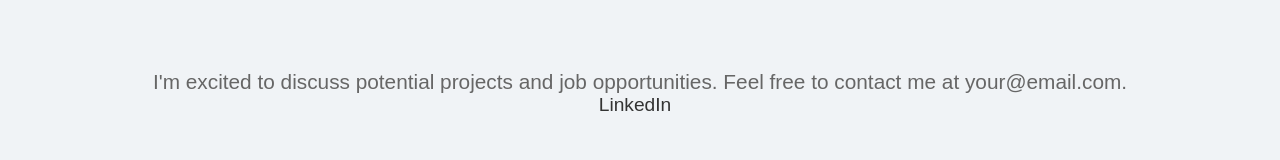
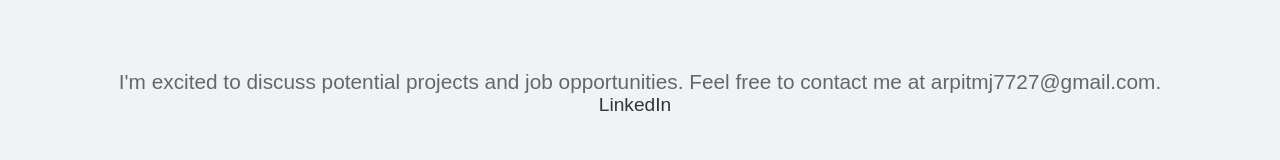
Before and after one commit to Arpit-Mahajan-03/Portfolio-Website, a plain HTML site: page index.html in a window 1280 px wide. Shown: the part 1244-1404 px from the top of the page. Drawn offline with nearby package versions, Linux system fonts and the light colour scheme.

Commit message:
Update index.html

```diff
--- a/index.html
+++ b/index.html
@@ -58,7 +58,7 @@
     <section id="contact" class="contact">
         <div class "container">
             <h2 class="animate__animated animate__fadeInLeft">Contact Me</h2>
-            <p class="animate__animated animate__fadeInLeft">I'm excited to discuss potential projects and job opportunities. Feel free to contact me at your@email.com.</p>
+            <p class="animate__animated animate__fadeInLeft">I'm excited to discuss potential projects and job opportunities. Feel free to contact me at arpitmj7727@gmail.com.</p>
             <div class="social-links">
                 <a href="https://www.linkedin.com/in/arpit-mahajan-03oct/" target="_blank">LinkedIn</a>
                 <!-- Add other social media links here -->
```
